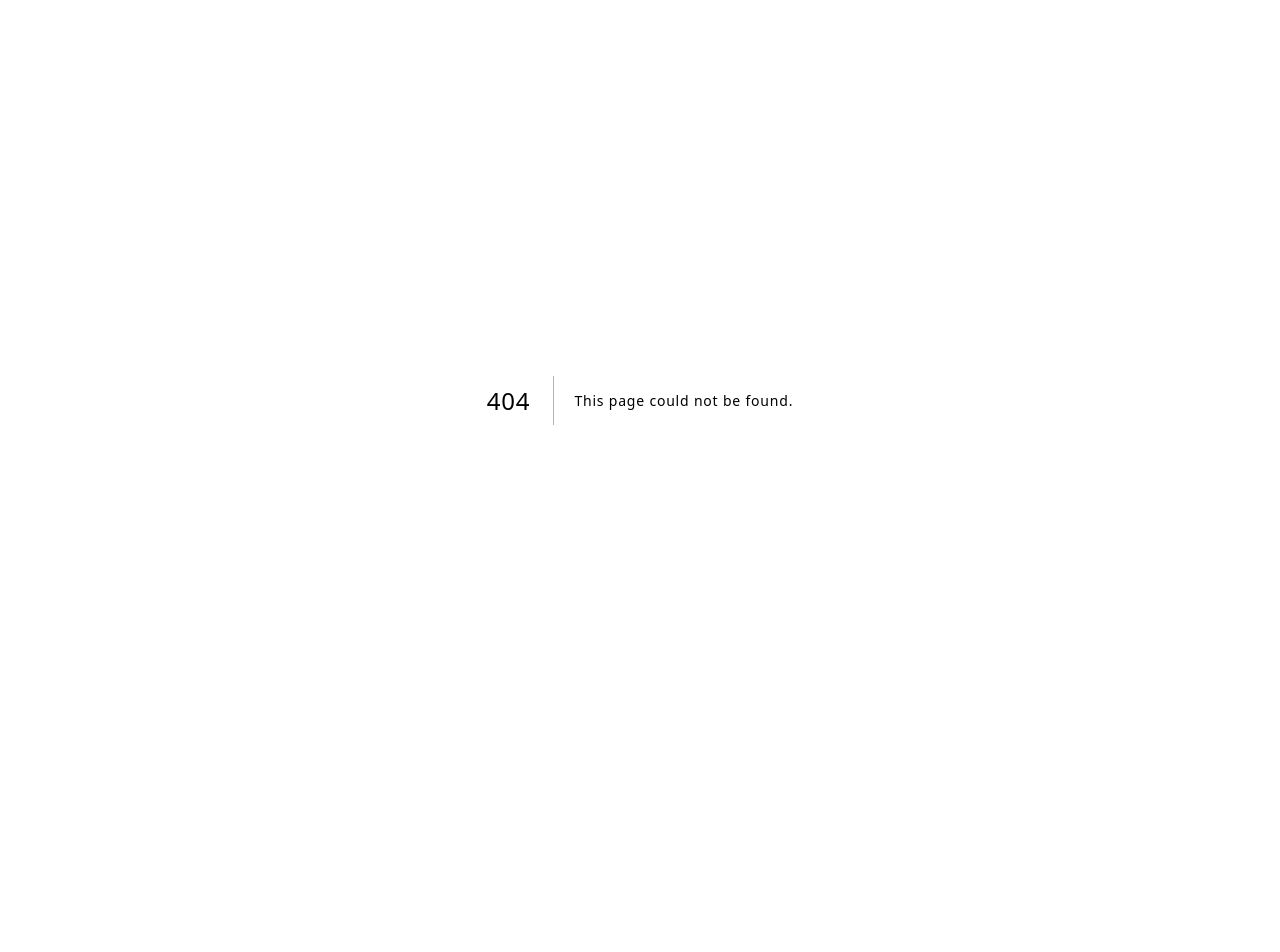
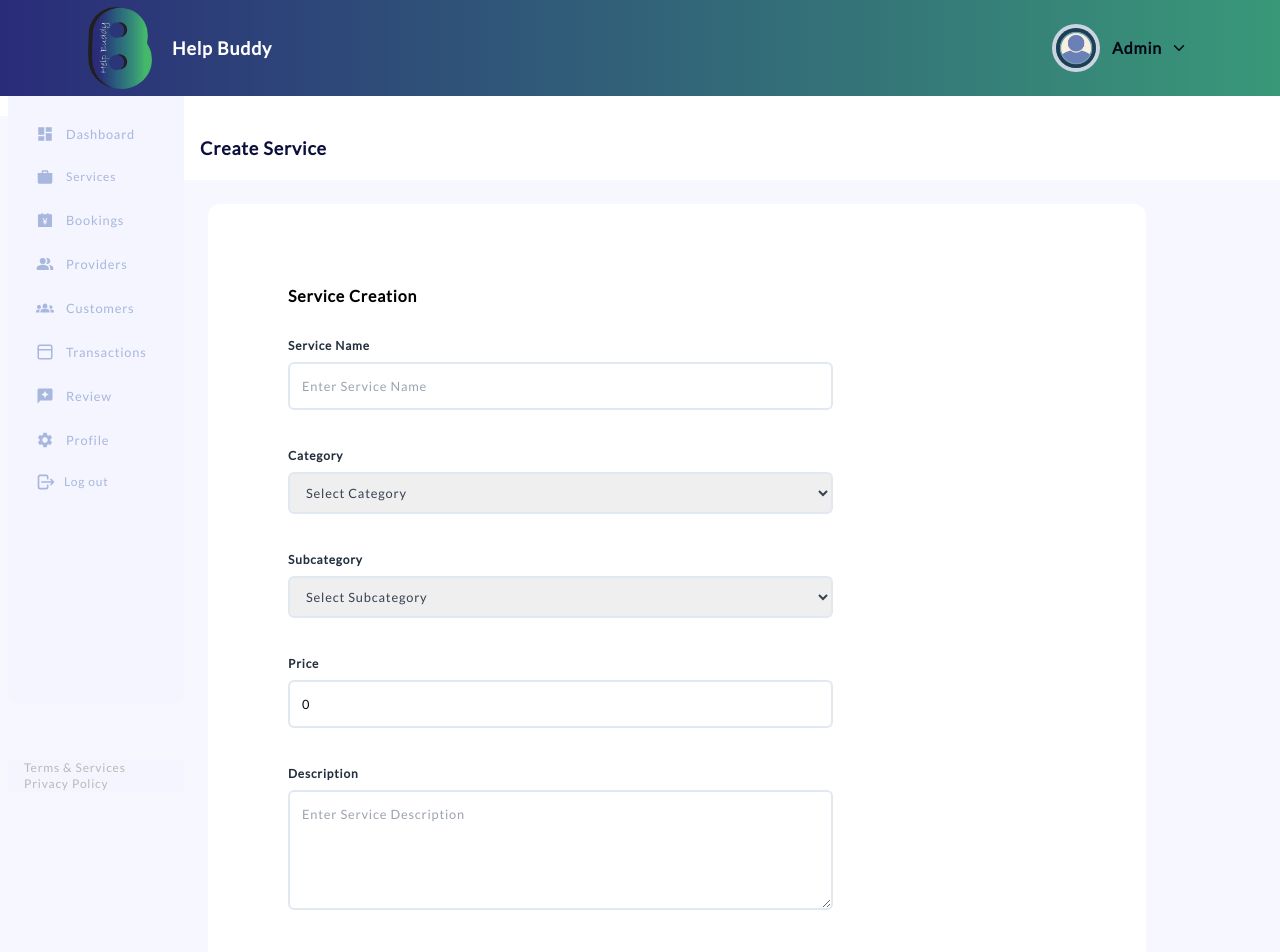
Before and after one commit to crakton/helpbuddy-admin, a Next.js app: page /services/new in a window 1280 px wide. Before the commit this address had no page. Shown: the top 952 px of the page. Before the commit the page ends 800 px from the top, so only its background shows below. Built offline with nearby package versions, Linux system fonts and the light colour scheme.

Commit message:
feat: refactor layout and sidebar components; integrate withAuth HOC for dashboard page authentication

```diff
--- a/src/app/(authenticatedRoutes)/(routes)/_components/SideBar.tsx
+++ b/src/app/(authenticatedRoutes)/(routes)/_components/SideBar.tsx
@@ -6,8 +6,6 @@ import { Button } from "@/components/ui/button";
 import { useRoute } from "@/hooks/useRoute";
 import Link from "next/link";
 import { FC, useCallback, useState } from "react";
-import Image from "next/image";
-import { imgs } from "@/constants/images";
 import { usePathname, useRouter } from "next/navigation";
 import Auth from "@/services/auth.service";
 
@@ -26,9 +24,9 @@ const SideBar: FC<SideBarProps> = ({ sideNavOpen, setSideNavOpen }) => {
 	const toggleSubNav = useCallback(() => setShowSubNav((prev) => !prev), []);
 	const router = useRouter();
 	const handleLogOut = useCallback(() => {
-		const authApis = new Auth(router);
+		const authApis = new Auth();
 		authApis.logout();
-	}, [router]);
+	}, []);
 
 	return (
 		<>
@@ -43,6 +41,10 @@ const SideBar: FC<SideBarProps> = ({ sideNavOpen, setSideNavOpen }) => {
 						{accountRoutes.map(
 							({ active, href, title, icon: Icon, hasSubNav }) => {
 								const subNav = [
+									{
+										title: "New Service",
+										href: "/services/new",
+									},
 									{
 										title: "Listed Services",
 										href: "/services",
@@ -87,7 +89,7 @@ const SideBar: FC<SideBarProps> = ({ sideNavOpen, setSideNavOpen }) => {
 																		pathname === href
 																			? "text-blue-400 font-extrabold"
 																			: ""
-																	}  text-[0.69rem] pl-[3.5rem]`}
+																	}  text-[0.69rem] pl-[3.5rem] py-1.5 hover:text-blue-400`}
 																>
 																	{title}
 																</Link>
--- a/src/app/(authenticatedRoutes)/(routes)/dashboard/page.tsx
+++ b/src/app/(authenticatedRoutes)/(routes)/dashboard/page.tsx
@@ -16,6 +16,7 @@ import { useSelector } from "react-redux";
 import { RootState } from "@/redux/store";
 import LoadingCards from "../_components/LoadingCards";
 import LoadingChart from "../_components/LoadingChart";
+import withAuth from "@/utils/withAuth";
 
 interface pageProps {}
 
@@ -32,95 +33,14 @@ export type T_bar_data = {
 };
 
 const DashboardPage: FC<pageProps> = ({}) => {
-	const bar_data = [
-		{
-			name: "Jan",
-			booking: 4000,
-			Income: 2400,
-			// amt: 2400,
-		},
-		{
-			name: "Feb",
-			booking: 3000,
-			Income: 1398,
-			// amt: 2210,
-		},
-		{
-			name: "Mar",
-			booking: 2000,
-			Income: 9800,
-			// amt: 2290,
-		},
-		{
-			name: "Apr",
-			booking: 2780,
-			Income: 3908,
-			// amt: 2000,
-		},
-		{
-			name: "May",
-			booking: 1890,
-			Income: 4800,
-			// amt: 2181,
-		},
-		{
-			name: "Jul",
-			booking: 2390,
-			Income: 3800,
-			// amt: 2500,
-		},
-		{
-			name: "Aug",
-			booking: 2790,
-			Income: 1000,
-			// amt: 2500,
-		},
-		{
-			name: "Sep",
-			booking: 2390,
-			Income: 5800,
-			// amt: 900,
-		},
-		{
-			name: "Oct",
-			booking: 4390,
-			Income: 800,
-			// amt: 500,
-		},
-		{
-			name: "Nov",
-			booking: 2090,
-			Income: 1600,
-			// amt: 500,
-		},
-		{
-			name: "Dec",
-			booking: 1390,
-			Income: 1800,
-			// amt: 2000,
-		},
-		// Add more data... background: linear-gradient(180deg, #817AF3 0%, #74B0FA 47.92%, #79D0F1 100%);
-	];
-	const loading = useSelector((state: RootState) => state.loading.loading);
-	const [loadingSummary, setLoadingSummary] = useState<boolean>(true);
-	const [loadingStats, setLoadingStats] = useState<boolean>(true);
-	const [loadingTopSevices, setLoadingTopSevices] = useState<boolean>(true);
-	const [loadingTopProviders, setLoadingTopProviders] = useState<boolean>(true);
+	const [loading, SetLoading] = useState<boolean>(false);
+	const [loadingSummary, setLoadingSummary] = useState<boolean>(false);
+	const [loadingStats, setLoadingStats] = useState<boolean>(false);
+	const [loadingTopSevices, setLoadingTopSevices] = useState<boolean>(false);
+	const [loadingTopProviders, setLoadingTopProviders] =
+		useState<boolean>(false);
 	const [loadingRecentBookings, setLoadingRecentBookings] =
-		useState<boolean>(true);
-	useEffect(() => {
-		const dashboardApis = new Dashboard();
-		dashboardApis.getDashboardCards();
-		dashboardApis.getBookingsSummary().finally(() => setLoadingSummary(false));
-		dashboardApis.getDashboardStats().finally(() => setLoadingStats(false));
-		dashboardApis.getTopServices().finally(() => setLoadingTopSevices(false));
-		dashboardApis
-			.getTopProviders()
-			.finally(() => setLoadingTopProviders(false));
-		dashboardApis
-			.getRecentBookings()
-			.finally(() => setLoadingRecentBookings(false));
-	}, []);
+		useState<boolean>(false);
 
 	const bookingsSummary = useSelector(
 		(state: RootState) => state.dashboard?.bookingsSummary
@@ -181,10 +101,10 @@ const DashboardPage: FC<pageProps> = ({}) => {
 				) : (
 					cards &&
 					[
-						{
-							title: "Income",
-							number: `#${cards.totalEarnings}`,
-						},
+						// {
+						// 	title: "Income",
+						// 	number: `#${cards.totalEarnings}`,
+						// },
 						{
 							title: "Users",
 							number: `${cards.totalUsers}`,
@@ -209,9 +129,7 @@ const DashboardPage: FC<pageProps> = ({}) => {
 					</header>
 					{loadingSummary ? (
 						<LoadingChart />
-					) : bookingsSummary && bookingsSummary.length ? (
-						<Barchart bar_data={bar_data} />
-					) : (
+					) : bookingsSummary && bookingsSummary.length ? null : ( // <Barchart bar_data={bar_data} />
 						<div className="h-[300px] flex justify-center items-center bg-white shadow w-full">
 							Currently, there is no bookings summary
 						</div>
@@ -309,4 +227,4 @@ const DashboardPage: FC<pageProps> = ({}) => {
 	);
 };
 
-export default DashboardPage;
+export default withAuth(DashboardPage);
--- /dev/null
+++ b/src/app/(authenticatedRoutes)/(routes)/services/new/page.tsx
@@ -0,0 +1,255 @@
+"use client";
+
+import { Button } from "@/components/ui/button";
+import { Loader2 } from "lucide-react";
+import { FC, useEffect, useState } from "react";
+import { toast } from "react-toastify";
+import Service from "@/services/service.service";
+import { useRouter } from "next/navigation";
+import { useSelector } from "react-redux";
+import { RootState } from "@/redux/store";
+
+interface PageProps {}
+
+type ServiceForm = {
+	name: string;
+	category: string;
+	subcategory: string;
+	price: number;
+	description: string;
+};
+
+const CreateServicePage: FC<PageProps> = ({}) => {
+	const loading = useSelector((state: RootState) => state.loading.loading);
+	const [categories, setCategories] = useState<Array<any>>([]);
+	const [subcategories, setSubcategories] = useState<Array<any>>([]);
+	const [formData, setFormData] = useState<ServiceForm>({
+		name: "",
+		category: "",
+		subcategory: "",
+		price: 0,
+		description: "",
+	});
+
+	const serviceApis = new Service();
+	const router = useRouter();
+
+	useEffect(() => {
+		// Fetch categories on component mount
+		fetchCategories();
+	}, []);
+
+	const fetchCategories = async () => {
+		try {
+			// const response = await serviceApis.getCategories();
+			// setCategories(response.data);
+		} catch (error) {
+			toast.error("Failed to fetch categories");
+		}
+	};
+
+	const fetchSubcategories = async (categoryId: string) => {
+		try {
+			// const response = await serviceApis.getSubcategories(categoryId);
+			// setSubcategories(response.data);
+		} catch (error) {
+			toast.error("Failed to fetch subcategories");
+		}
+	};
+
+	const handleChange = (
+		e: React.ChangeEvent<
+			HTMLInputElement | HTMLTextAreaElement | HTMLSelectElement
+		>
+	) => {
+		const { name, value } = e.target;
+		setFormData((prev) => ({
+			...prev,
+			[name]: value,
+		}));
+
+		if (name === "category") {
+			fetchSubcategories(value);
+		}
+	};
+
+	const handleSubmit = async (e: React.FormEvent) => {
+		e.preventDefault();
+
+		if (
+			!formData.name ||
+			!formData.category ||
+			!formData.subcategory ||
+			!formData.price
+		) {
+			toast.error("Please fill all required fields");
+			return;
+		}
+
+		try {
+			// await serviceApis.createService(formData);
+			// toast.success("Service created successfully");
+			// router.push("/services");
+		} catch (error) {
+			toast.error("Failed to create service");
+		}
+	};
+
+	return (
+		<section className="flex flex-col gap-6 pb-12">
+			<div className="flex justify-start items-center pl-4 lg:pl-6 bg-white w-full h-16">
+				<h1 className="text-lg lg:pl-0 lg:text-lg leading-3 text-afruna-blue font-bold">
+					Create Service
+				</h1>
+			</div>
+
+			<div className="flex flex-col justify-start p-20 items-start max-w-[85%] ml-8 rounded-xl bg-white w-full">
+				<h2 className="font-semibold text-black mb-6">Service Creation</h2>
+
+				<form
+					onSubmit={handleSubmit}
+					className="flex flex-col gap-8 max-w-[70%] w-full"
+				>
+					{/* Service Name */}
+					<fieldset className="w-full">
+						<label
+							htmlFor="name"
+							className="text-xs font-semibold text-[#232F3E] leading-6"
+						>
+							Service Name
+						</label>
+						<div className="mt-1">
+							<input
+								type="text"
+								name="name"
+								value={formData.name}
+								onChange={handleChange}
+								placeholder="Enter Service Name"
+								className="form-input w-full border-[2px] px-3 py-2.5 focus-within:border-[2px] focus-within:border-[#FFDBB6]
+                focus-within:shadow-md text-sm font-medium rounded-md placeholder:text-gray-400
+                focus-visible:shadow-md transition duration-300 sm:text-[0.8rem] sm:leading-6"
+							/>
+						</div>
+					</fieldset>
+
+					{/* Category Selection */}
+					<fieldset className="w-full">
+						<label
+							htmlFor="category"
+							className="text-xs font-semibold text-[#232F3E] leading-6"
+						>
+							Category
+						</label>
+						<div className="mt-1">
+							<select
+								name="category"
+								value={formData.category}
+								onChange={handleChange}
+								className="form-select w-full border-[2px] px-3 py-2.5 focus-within:border-[2px] focus-within:border-[#FFDBB6]
+                focus-within:shadow-md text-sm font-medium rounded-md text-gray-700
+                focus-visible:shadow-md transition duration-300 sm:text-[0.8rem] sm:leading-6"
+							>
+								<option value="">Select Category</option>
+								{categories.map((category) => (
+									<option key={category._id} value={category._id}>
+										{category.name}
+									</option>
+								))}
+							</select>
+						</div>
+					</fieldset>
+
+					{/* Subcategory Selection */}
+					<fieldset className="w-full">
+						<label
+							htmlFor="subcategory"
+							className="text-xs font-semibold text-[#232F3E] leading-6"
+						>
+							Subcategory
+						</label>
+						<div className="mt-1">
+							<select
+								name="subcategory"
+								value={formData.subcategory}
+								onChange={handleChange}
+								className="form-select w-full border-[2px] px-3 py-2.5 focus-within:border-[2px] focus-within:border-[#FFDBB6]
+                focus-within:shadow-md text-sm font-medium rounded-md text-gray-700
+                focus-visible:shadow-md transition duration-300 sm:text-[0.8rem] sm:leading-6"
+							>
+								<option value="">Select Subcategory</option>
+								{subcategories.map((subcategory) => (
+									<option key={subcategory._id} value={subcategory._id}>
+										{subcategory.name}
+									</option>
+								))}
+							</select>
+						</div>
+					</fieldset>
+
+					{/* Price Input */}
+					<fieldset className="w-full">
+						<label
+							htmlFor="price"
+							className="text-xs font-semibold text-[#232F3E] leading-6"
+						>
+							Price
+						</label>
+						<div className="mt-1">
+							<input
+								type="number"
+								name="price"
+								value={formData.price}
+								onChange={handleChange}
+								placeholder="Enter Price"
+								min="0"
+								step="0.01"
+								className="form-input w-full border-[2px] px-3 py-2.5 focus-within:border-[2px] focus-within:border-[#FFDBB6]
+                focus-within:shadow-md text-sm font-medium rounded-md placeholder:text-gray-400
+                focus-visible:shadow-md transition duration-300 sm:text-[0.8rem] sm:leading-6"
+							/>
+						</div>
+					</fieldset>
+
+					{/* Description Textarea */}
+					<fieldset className="w-full">
+						<label
+							htmlFor="description"
+							className="text-xs font-semibold text-[#232F3E] leading-6"
+						>
+							Description
+						</label>
+						<div className="mt-1">
+							<textarea
+								name="description"
+								value={formData.description}
+								onChange={handleChange}
+								placeholder="Enter Service Description"
+								rows={4}
+								className="form-textarea w-full border-[2px] px-3 py-2.5 focus-within:border-[2px] focus-within:border-[#FFDBB6]
+                focus-within:shadow-md text-sm font-medium rounded-md placeholder:text-gray-400
+                focus-visible:shadow-md transition duration-300 sm:text-[0.8rem] sm:leading-6"
+							/>
+						</div>
+					</fieldset>
+
+					{/* Submit Button */}
+					<div className="flex justify-end items-center gap-4 mt-6">
+						<Button
+							type="submit"
+							variant="primary"
+							className="w-[7rem] h-[2.5rem]"
+						>
+							{loading ? (
+								<Loader2 className="h-6 w-6 animate-spin text-white" />
+							) : (
+								"Submit"
+							)}
+						</Button>
+					</div>
+				</form>
+			</div>
+		</section>
+	);
+};
+
+export default CreateServicePage;
--- a/src/app/layout.tsx
+++ b/src/app/layout.tsx
@@ -3,7 +3,6 @@ import type { Metadata } from "next";
 import "./globals.css";
 import Providers from "@/redux/Provider";
 import ModalProvider from "@/components/context/ModalContext";
-import ConnectDB from "@/backend/config/db";
 
 // const inter = Inter({ subsets: ["latin"] });
 
```
